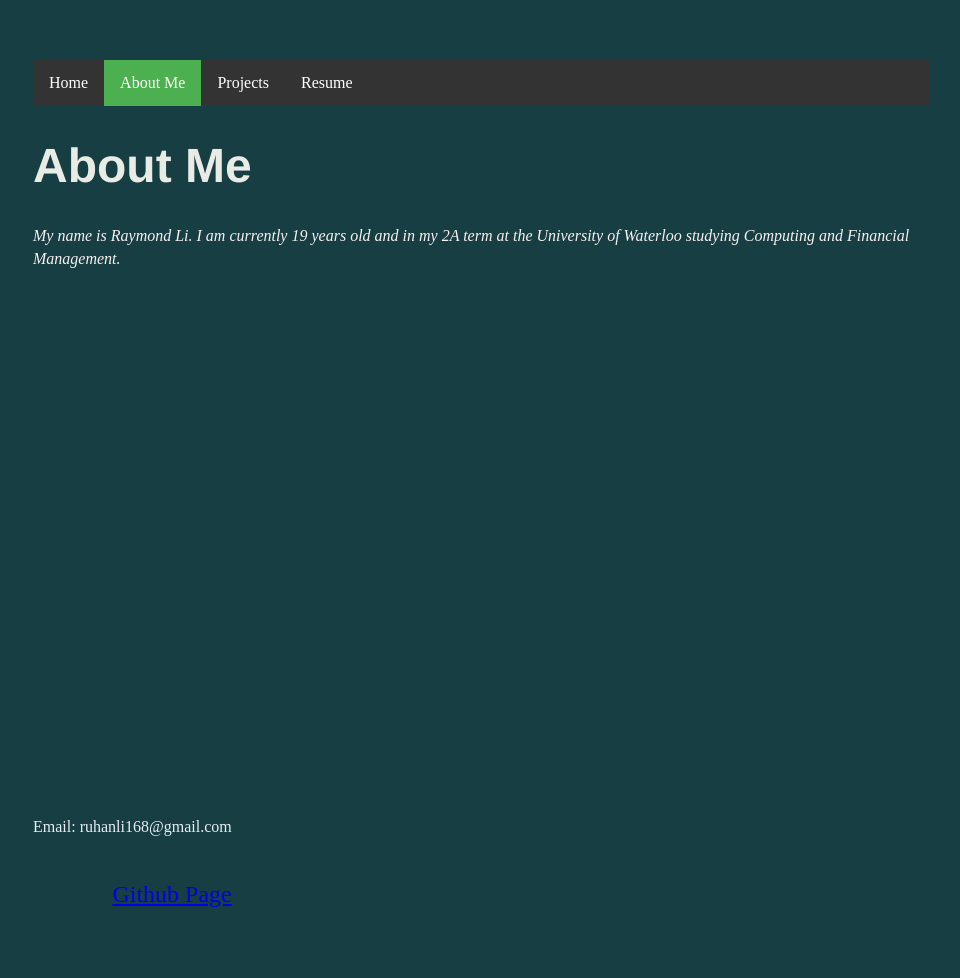
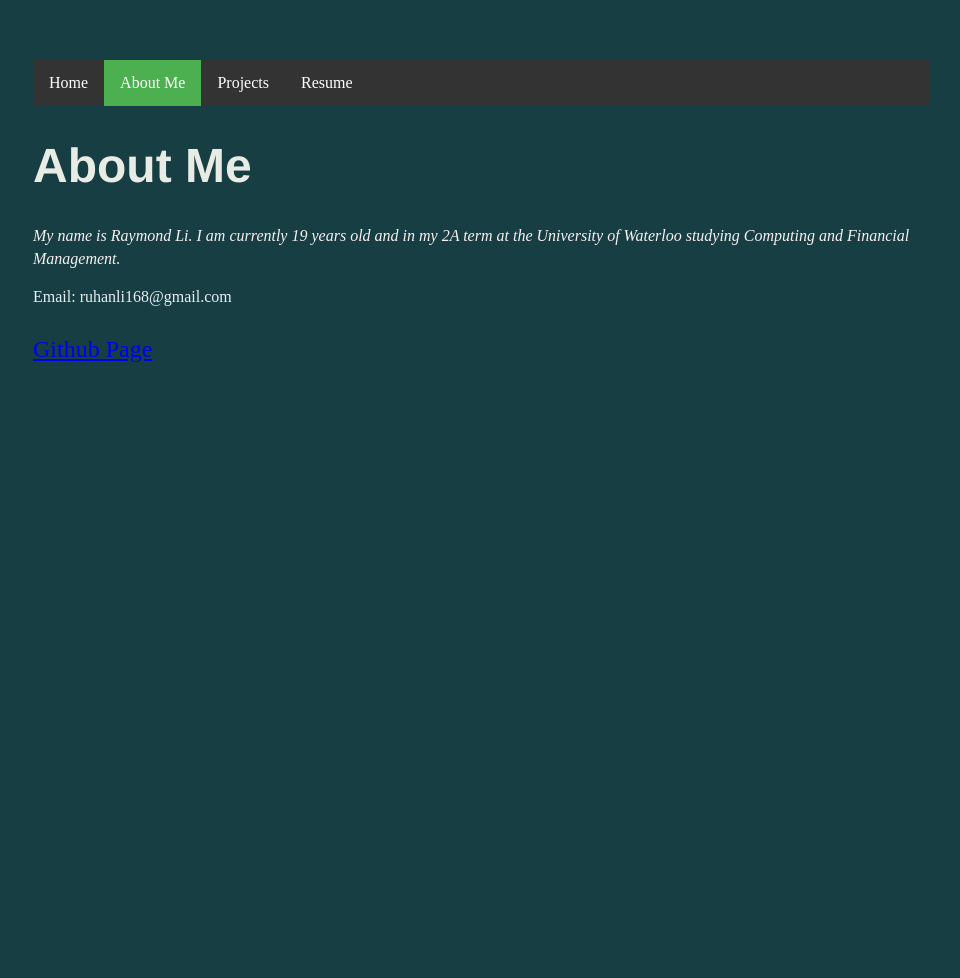
Before and after one commit to Raymoondo/RuhanLi.github.io-1, a Jekyll site: the page about/index.html, which Jekyll copies as it is, in a window 1280 px wide. Shown: the whole page, without its empty margins (159-1119 px from the left). Built offline with Jekyll 4.4.1, drawn with Linux system fonts in a browser that asks for light colours; after the commit the page ends 900 px from its top, so only the background shows below that.

Commit message:
Update main.css

```diff
--- a/css/main.css
+++ b/css/main.css
@@ -64,13 +64,6 @@ footer {
     font-size: 1em;
     font-style: oblique;
     color: #F8F1F1;
-}
-#githublink {
-   position:absolute;
-   right:0;
-   height:100px;
-   color: #e8edf3;
-}
 
 #footer {
    position:absolute;
```
